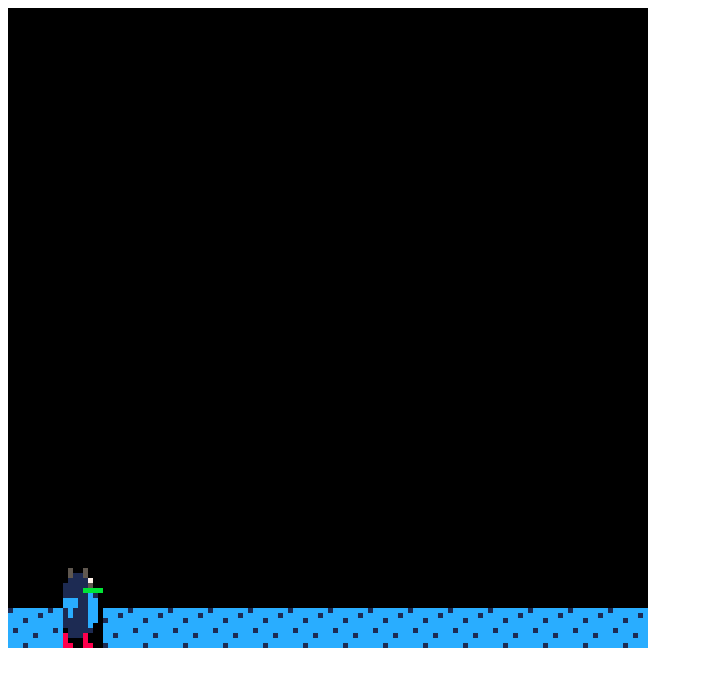
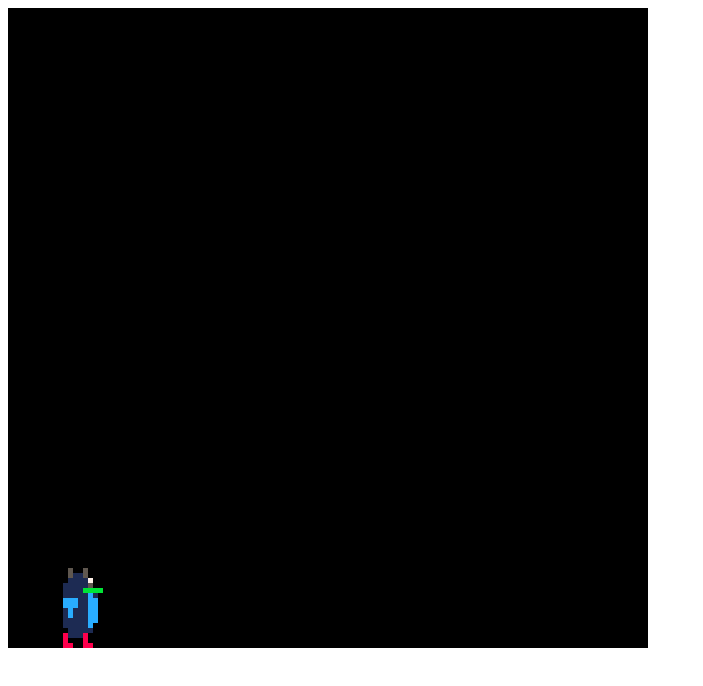
Before and after one commit to Kikketer/phill-phase, a website built with Parcel: page src/index.html in a window 1280 px wide. Shown: the whole page, without its empty margins (0-703 px from the left). Built offline with nearby package versions, Linux system fonts and the light colour scheme.

Commit message:
Real start

```diff
--- a/phill.js
+++ /dev/null
@@ -1,106 +0,0 @@
-import Phaser from 'phaser'
-
-/**
- * The main Phill scene
- */
-class Phill extends Phaser.Scene {
-  key = 'phill'
-
-  constructor() {
-    super('Phill Scene')
-  }
-
-  preload() {
-    this.load.spritesheet({
-      key: 'phill',
-      url: './assets/phillsprites.png',
-      frameConfig: {
-        frameWidth: 8,
-        frameHeight: 16,
-      },
-    })
-
-    // TODO Use a level tiles image
-  }
-
-  create() {
-    this.anims.create({
-      key: 'idle',
-      frames: this.anims.generateFrameNumbers('phill', { frames: [1] }),
-      repeat: 0,
-    })
-
-    this.anims.create({
-      key: 'right',
-      frames: this.anims.generateFrameNumbers('phill', { frames: [2, 1] }),
-      frameRate: 4,
-      repeat: -1,
-    })
-
-    this.anims.create({
-      key: 'left',
-      frames: this.anims.generateFrameNumbers('phill', { frames: [2, 1] }),
-      frameRate: 4,
-      repeat: -1,
-    })
-
-    // Create the keyboard input
-    this.cursors = this.input.keyboard.createCursorKeys()
-
-    // Level (todo use the tile editor)
-    const level = [
-      [3, 3, 3, 3, 3, 3, 3, 3, 3, 3, 3, 3, 3, 3, 3, 3],
-      [3, 3, 3, 3, 3, 3, 3, 3, 3, 3, 3, 3, 3, 3, 3, 3],
-      [3, 3, 3, 3, 3, 3, 3, 3, 3, 3, 3, 3, 3, 3, 3, 3],
-      [3, 3, 3, 3, 3, 3, 3, 3, 3, 3, 3, 3, 3, 3, 3, 3],
-      [3, 3, 3, 3, 3, 3, 3, 3, 3, 3, 3, 3, 3, 3, 3, 3],
-      [3, 3, 3, 3, 3, 3, 3, 3, 3, 3, 3, 3, 3, 3, 3, 3],
-      [3, 3, 3, 3, 3, 3, 3, 3, 3, 3, 3, 3, 3, 3, 3, 3],
-      [3, 3, 3, 3, 3, 3, 3, 3, 3, 3, 3, 3, 3, 3, 3, 3],
-      [3, 3, 3, 3, 3, 3, 3, 3, 3, 3, 3, 3, 3, 3, 3, 3],
-      [3, 3, 3, 3, 3, 3, 3, 3, 3, 3, 3, 3, 3, 3, 3, 3],
-      [3, 3, 3, 3, 3, 3, 3, 3, 3, 3, 3, 3, 3, 3, 3, 3],
-      [3, 3, 3, 3, 3, 3, 3, 3, 3, 3, 3, 3, 3, 3, 3, 3],
-      [3, 3, 3, 3, 3, 3, 3, 3, 3, 3, 3, 3, 3, 3, 3, 3],
-      [3, 3, 3, 3, 3, 3, 3, 3, 3, 3, 3, 3, 3, 3, 3, 3],
-      [3, 3, 3, 3, 3, 3, 3, 3, 3, 3, 3, 3, 3, 3, 3, 3],
-      [33, 33, 33, 33, 33, 33, 33, 33, 33, 33, 33, 33, 33, 33, 33, 33],
-    ]
-    const map = this.make.tilemap({
-      data: level,
-      tileWidth: 8,
-      tileHeight: 8,
-    })
-    const tiles = map.addTilesetImage('phill')
-    const layer = map.createLayer(0, tiles, 0, 0)
-    // map.setCollisionBetween(240, 256, true)
-
-    // Show phill
-    this.phill = this.physics.add.sprite(15, 15, 'phill', 1)
-    this.phill.setBounce(0.2)
-    // Setup collisions with ground and screen
-    this.phill.setCollideWorldBounds(true)
-  }
-
-  update() {
-    if (this.cursors.left.isDown) {
-      this.phill.setVelocityX(-60)
-      this.phill.anims.play('right', true)
-      this.phill.flipX = true
-    } else if (this.cursors.right.isDown) {
-      this.phill.setVelocityX(60)
-      this.phill.anims.play('right', true)
-      this.phill.flipX = false
-    } else {
-      this.phill.setVelocityX(0)
-      this.phill.anims.play('idle')
-    }
-
-    //  && this.phill.body.touching.down
-    if (this.cursors.up.isDown) {
-      this.phill.setVelocityY(-100)
-    }
-  }
-}
-
-export default Phill
--- a/index.html
+++ b/src/index.html
@@ -2,7 +2,7 @@
 <html lang="en">
   <head>
     <meta charset="UTF-8" />
-    <title>Phill</title>
+    <title>PhillScene</title>
   </head>
   <body>
     <script src="index.js"></script>
--- a/index.js
+++ b/src/index.js
@@ -1,5 +1,5 @@
 import Phaser from 'phaser'
-import phillScene from './phill'
+import phillScene from './scenes/PhillScene'
 
 const config = {
   type: Phaser.AUTO,
@@ -16,7 +16,7 @@ const config = {
     pixelArt: true,
   },
   zoom: 5,
-  scene: phillScene,
+  scene: [phillScene],
 }
 
 const game = new Phaser.Game(config)
--- /dev/null
+++ b/src/scenes/PhillScene.js
@@ -0,0 +1,107 @@
+import Phaser from 'phaser'
+
+/**
+ * The main PhillScene scene
+ */
+class PhillScene extends Phaser.Scene {
+  key = 'phill'
+
+  constructor() {
+    super('PhillScene Scene')
+  }
+
+  preload() {
+    this.load.spritesheet({
+      key: 'tiles',
+      url: './images/Tiles.png',
+      frameConfig: {
+        frameWidth: 8,
+        frameHeight: 8
+      }
+    })
+
+    this.load.spritesheet({
+      key: 'phill',
+      url: './images/Phill.png',
+      frameConfig: {
+        frameWidth: 8,
+        frameHeight: 16,
+      },
+    })
+  }
+
+  create() {
+    this.anims.create({
+      key: 'idle',
+      frames: this.anims.generateFrameNumbers('phill', { frames: [0] }),
+      repeat: 0,
+    })
+
+    this.anims.create({
+      key: 'waddle',
+      frames: this.anims.generateFrameNumbers('phill', { frames: [1, 0] }),
+      frameRate: 4,
+      repeat: -1,
+    })
+
+    // Create the keyboard input
+    this.cursors = this.input.keyboard.createCursorKeys()
+
+    // Level (todo use the tile editor)
+    const level = [
+      [-1, -1, -1, -1, -1, -1, -1, -1, -1, -1, -1, -1, -1, -1, -1, -1],
+      [-1, -1, -1, -1, -1, -1, -1, -1, -1, -1, -1, -1, -1, -1, -1, -1],
+      [-1, -1, -1, -1, -1, -1, -1, -1, -1, -1, -1, -1, -1, -1, -1, -1],
+      [-1, -1, -1, -1, -1, -1, -1, -1, -1, -1, -1, -1, -1, -1, -1, -1],
+      [-1, -1, -1, -1, -1, -1, -1, -1, -1, -1, -1, -1, -1, -1, -1, -1],
+      [-1, -1, -1, -1, -1, -1, -1, -1, -1, -1, -1, -1, -1, -1, -1, -1],
+      [-1, -1, -1, -1, -1, -1, -1, -1, -1, -1, -1, -1, -1, -1, -1, -1],
+      [-1, -1, -1, -1, -1, -1, -1, -1, -1, -1, -1, -1, -1, -1, -1, -1],
+      [-1, -1, -1, -1, -1, -1, -1, -1, -1, -1, -1, -1, -1, -1, -1, -1],
+      [-1, -1, -1, -1, -1, -1, -1, -1, -1, -1, -1, -1, -1, -1, -1, -1],
+      [-1, -1, -1, -1, -1, -1, -1, -1, -1, -1, -1, -1, -1, -1, -1, -1],
+      [-1, -1, -1, -1, -1, -1, -1, -1, -1, -1, -1, -1, -1, -1, -1, -1],
+      [-1, -1, -1, -1, -1, -1, -1, -1, -1, -1, -1, -1, -1, -1, -1, -1],
+      [-1, -1, -1, -1, -1, -1, -1, -1, -1, -1, -1, -1, -1, -1, -1, -1],
+      [-1, -1, -1, -1, -1, -1, -1, -1, -1, -1, -1, -1, -1, -1, -1, -1],
+      [0, 0, 0, 0, 0, 10, 10, 0, 0, 0, 0, 0, 0, 0, 0, 0],
+    ]
+    const map = this.make.tilemap({
+      data: level,
+      tileWidth: 8,
+      tileHeight: 8,
+    })
+    const groundTiles = map.addTilesetImage('tiles')
+    const groundLayer = map.createLayer('Ground', groundTiles, 0, 0)
+    map.setCollisionByExclusion([-1])
+
+    // Show phill
+    this.phill = this.physics.add.sprite(15, 15, 'phill', 1)
+    this.phill.setBounce(0.2)
+    // Setup collisions with phill and screen
+    this.phill.setCollideWorldBounds(true)
+    // this.physics.add.collider(this.phill, map)
+  }
+
+  update() {
+    if (this.cursors.left.isDown) {
+      this.phill.setVelocityX(-60)
+      this.phill.anims.play('waddle', true)
+      this.phill.flipX = true
+    } else if (this.cursors.right.isDown) {
+      this.phill.setVelocityX(60)
+      this.phill.anims.play('waddle', true)
+      this.phill.flipX = false
+    } else {
+      this.phill.setVelocityX(0)
+      this.phill.anims.play('idle')
+    }
+
+    //  && this.phill.body.touching.down
+    if (this.cursors.up.isDown) {
+      this.phill.setVelocityY(-100)
+    }
+  }
+}
+
+export default PhillScene
--- /dev/null
+++ b/tiled-project/assets/Ice.tsx
@@ -0,0 +1,4 @@
+<?xml version="1.0" encoding="UTF-8"?>
+<tileset version="1.4" tiledversion="1.4.3" name="Ice" tilewidth="8" tileheight="8" tilecount="18" columns="9">
+ <image source="../../public/images/Tiles.png" width="78" height="16"/>
+</tileset>
```
Also changed, not shown: package.json (+13 -3 lines), assets/phillsprites.png (deleted), public/images/Fish.png (added), public/images/Parhana.png (added), public/images/Phill.png (added), public/images/Polar-Bear.png (added), public/images/Tiles.png (added), public/images/phillsprites.png (added), 5 other files.
